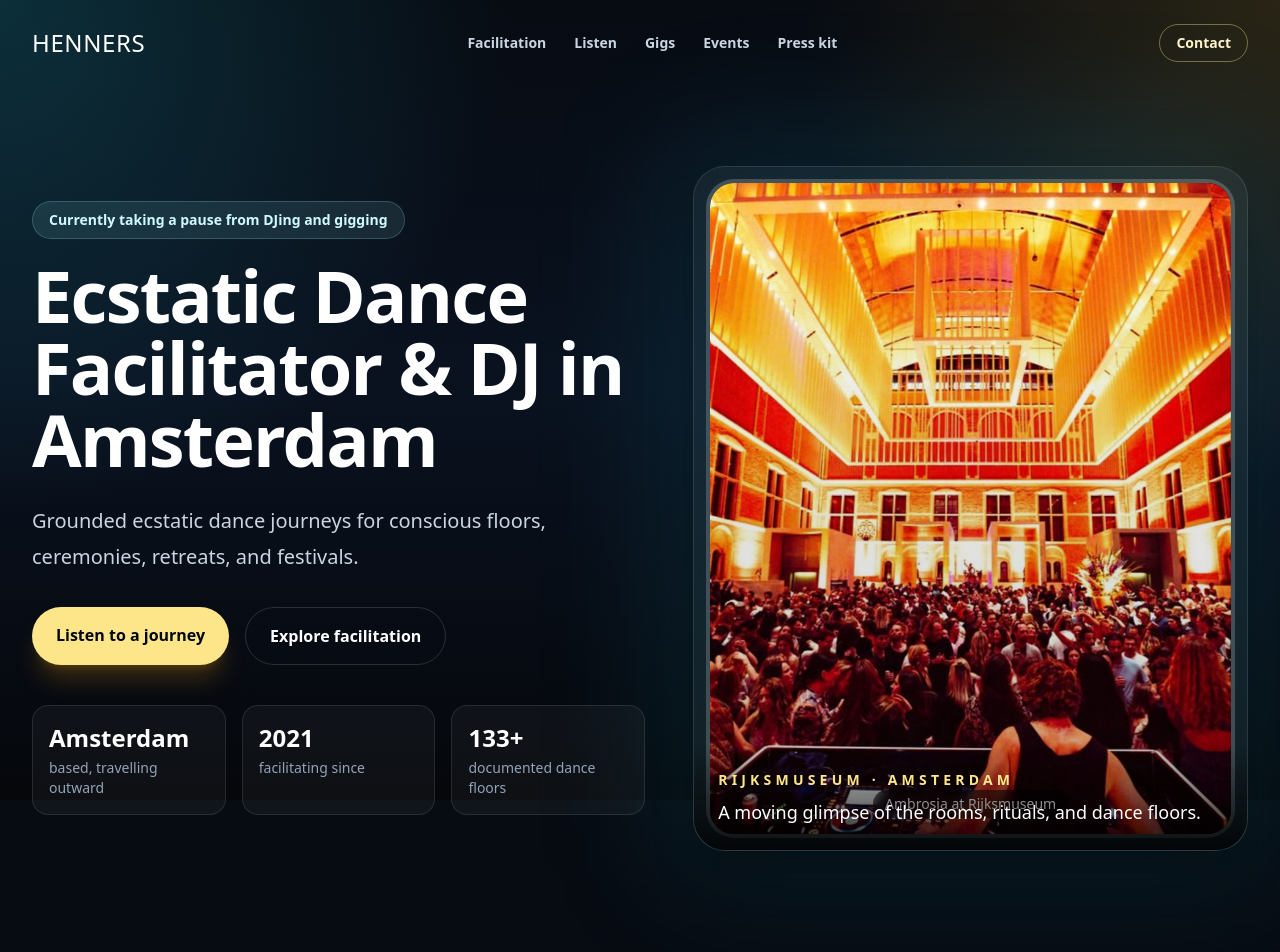
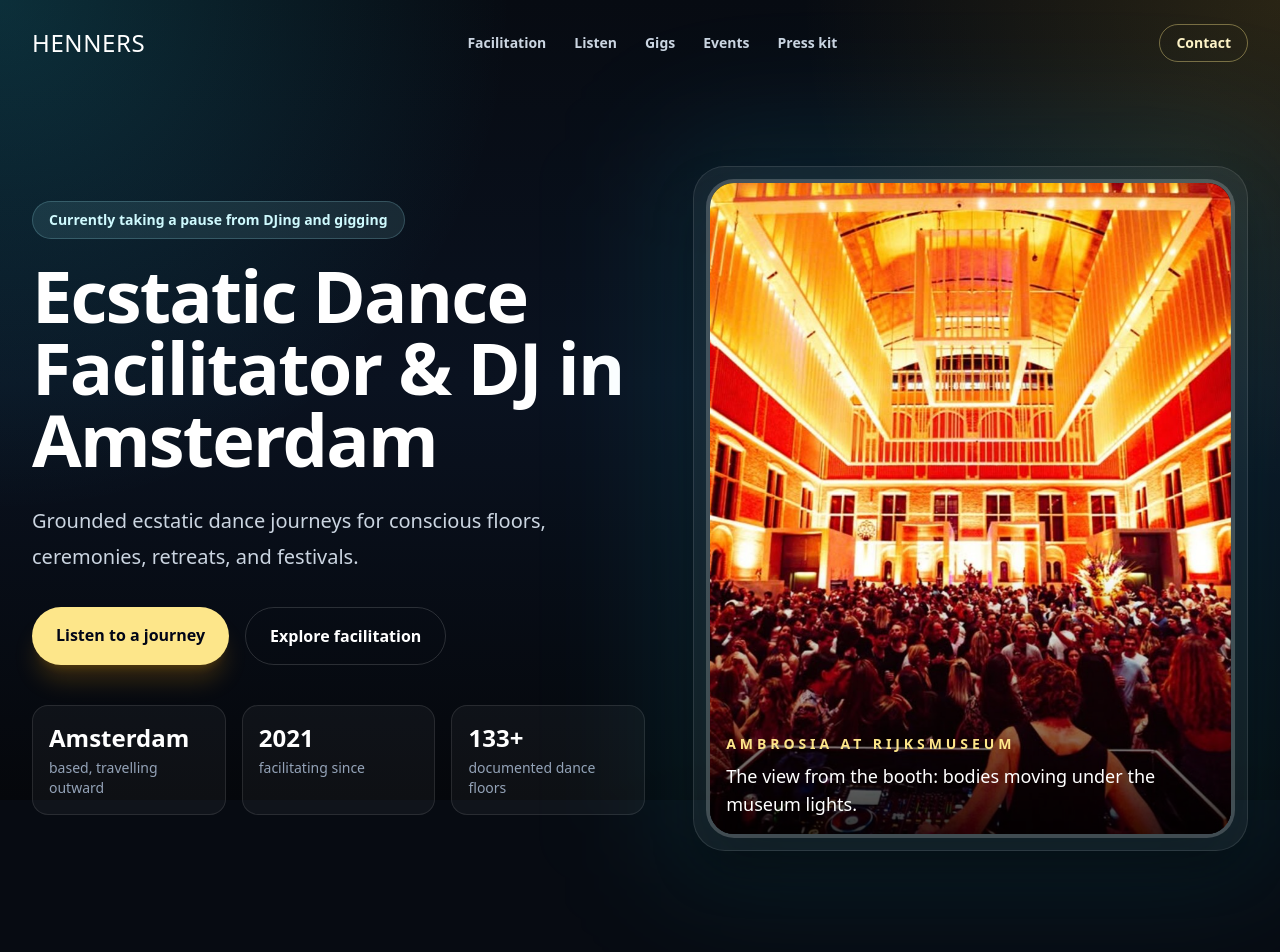
Before and after one commit to kokosthief/dj.henners.bio, a Next.js app: page / in a window 1280 px wide. Shown: the top 952 px of the page. Built offline with nearby package versions, Linux system fonts and the light colour scheme.

Commit message:
fix: use per-slide homepage captions

```diff
--- a/src/app/components/ImageSlideshow.tsx
+++ b/src/app/components/ImageSlideshow.tsx
@@ -15,43 +15,51 @@ interface ImageData {
   src: StaticImageData;
   alt: string;
   title?: string;
+  caption?: string;
 }
 
 const images: ImageData[] = [
   {
     src: RijksmuseumDjBoothJpg,
     alt: 'Henners DJing at Rijksmuseum in Amsterdam',
-    title: 'Rijksmuseum · Amsterdam'
+    title: 'Rijksmuseum · Amsterdam',
+    caption: 'DJing for Ambrosia inside one of Amsterdam’s wildest rooms.'
   },
   {
     src: RijksmuseumDancefloorJpg,
     alt: 'Rijksmuseum dancefloor from the DJ booth',
-    title: 'Ambrosia at Rijksmuseum'
+    title: 'Ambrosia at Rijksmuseum',
+    caption: 'The view from the booth: bodies moving under the museum lights.'
   },
   {
     src: RijksmuseumCloseUpJpg,
     alt: 'Close-up of Henners DJing at Rijksmuseum',
-    title: 'Rijksmuseum DJ set'
+    title: 'Rijksmuseum DJ set',
+    caption: 'A rare, beautiful floor. Big space, close attention.'
   },
   {
     src: HennersDjJpg,
     alt: 'DJ Henners performing',
-    title: 'In the Mix'
+    title: 'In the mix',
+    caption: 'Following the room rather than forcing a fixed playlist.'
   },
   {
     src: HennersCeremonyJpg,
     alt: 'DJ Henners at ceremony',
-    title: 'Ceremony'
+    title: 'Ceremony',
+    caption: 'Warm music for the quieter, more ritual parts of the night.'
   },
   {
     src: HennersPfpJpg,
     alt: 'DJ Henners portrait',
-    title: 'Smile pls'
+    title: 'Henners',
+    caption: 'Amsterdam-based ecstatic dance DJ and facilitator.'
   },
   {
     src: HennersSpaceholdingJpg,
     alt: 'DJ Henners space holding',
-    title: 'Holding Space'
+    title: 'Holding space',
+    caption: 'Enough rhythm to move. Enough space to feel what is there.'
   }
 ];
 
@@ -125,14 +133,19 @@ const ImageSlideshow: React.FC<ImageSlideshowProps> = ({
             quality={60}
           />
           {/* Subtle overlay for better text contrast */}
-          <div className="absolute inset-0 bg-gradient-to-t from-black/20 to-transparent"></div>
+          <div className="absolute inset-x-0 bottom-0 h-2/5 bg-gradient-to-t from-black/80 via-black/35 to-transparent" />
 
           {/* Image Title Overlay */}
           {images[currentIndex].title && (
-            <div className="absolute bottom-4 left-4 right-4 text-center">
-              <span className="inline-block rounded-full bg-black/50 px-3 py-1 text-sm font-medium text-white backdrop-blur-sm">
+            <div className="absolute bottom-4 left-4 right-4 text-left">
+              <p className="text-xs font-semibold uppercase tracking-[0.28em] text-amber-200 sm:text-sm">
                 {images[currentIndex].title}
-              </span>
+              </p>
+              {images[currentIndex].caption && (
+                <p className="mt-2 max-w-xl text-base leading-6 text-white sm:text-lg">
+                  {images[currentIndex].caption}
+                </p>
+              )}
             </div>
           )}
         </div>
--- a/src/app/page.tsx
+++ b/src/app/page.tsx
@@ -93,10 +93,6 @@ export default function HomePage() {
               imageClassName="aspect-[4/5]"
               className="w-full"
             />
-            <div className="absolute inset-x-0 bottom-0 bg-gradient-to-t from-black/80 to-transparent p-6">
-              <p className="text-sm font-semibold uppercase tracking-[0.3em] text-amber-200">Rijksmuseum · Amsterdam</p>
-              <p className="mt-2 text-lg text-white">A moving glimpse of the rooms, rituals, and dance floors.</p>
-            </div>
           </div>
         </div>
       </section>
```
